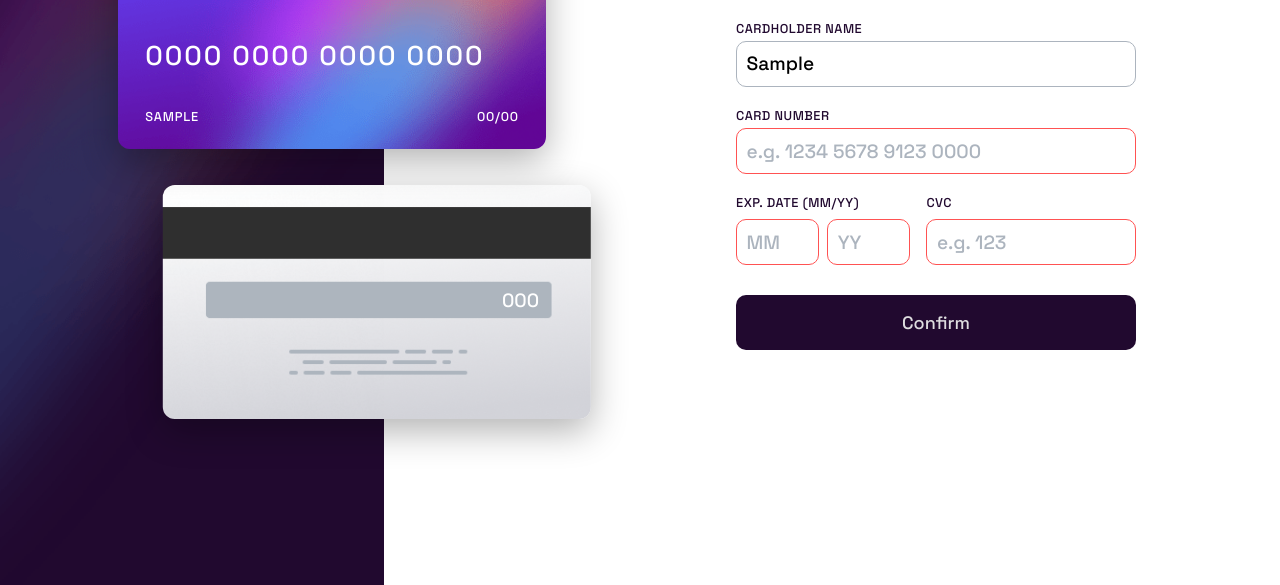
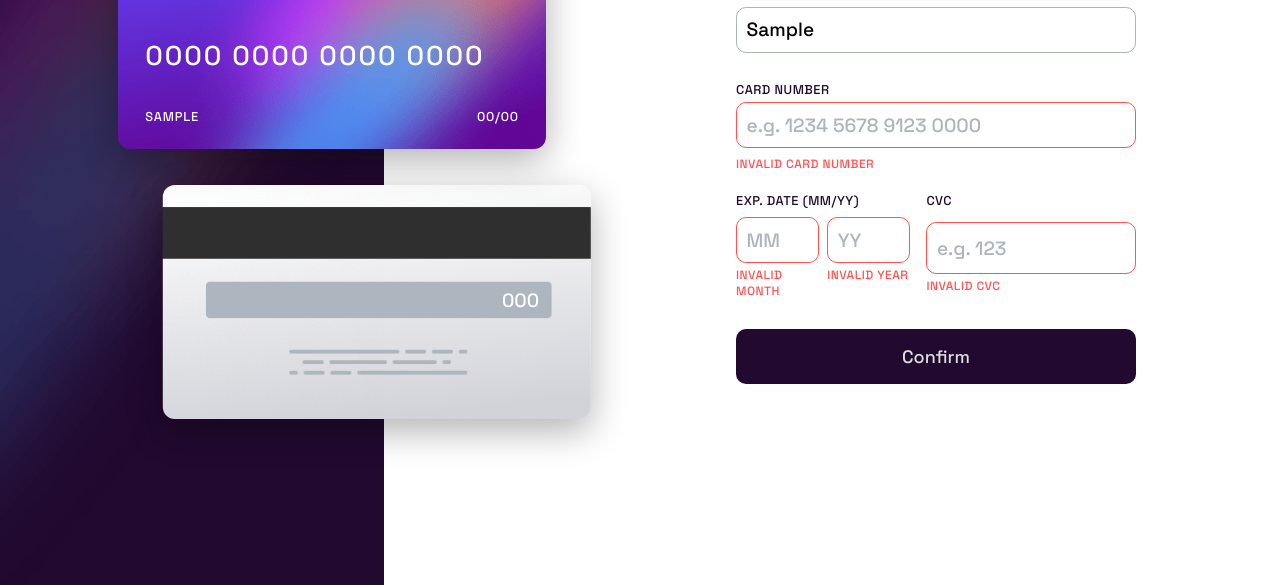
Before and after one commit to paulaherbella/frontend-collection, a plain HTML site: page interactive-card-form/index.html in a window 1280 px wide. Both pictures are taken after typing "Sample", "Sample", "Sample", "Sample", "Sample" into the empty fields and a click on the button "Confirm". Shown: the part 215-800 px from the top of the page. Drawn offline with Linux system fonts and the light colour scheme.

Commit message:
[feat]: validações funcionais e ajustes de erro no fluxo do formulário

```diff
--- a/interactive-card-form/index.html
+++ b/interactive-card-form/index.html
@@ -38,6 +38,7 @@
             id="card-name-input"
             placeholder="e.g. Jane Appleseed"
           />
+          <span class="error-message"></span>
         </div>
 
         <div class="form-card-number">
@@ -47,20 +48,30 @@
             id="card-number-input"
             placeholder="e.g. 1234 5678 9123 0000"
           />
+          <span class="error-message"></span>
         </div>
 
         <div class="form-date-cvc">
           <div class="form-date">
             <label for="date-month-input">Exp. Date (MM/YY)</label>
+
             <div class="date-inputs">
-              <input type="text" id="date-month-input" placeholder="MM" />
-              <input type="text" id="date-year-input" placeholder="YY" />
+              <div class="input-group">
+                <input type="text" id="date-month-input" placeholder="MM" />
+                <span class="error-message"></span>
+              </div>
+
+              <div class="input-group">
+                <input type="text" id="date-year-input" placeholder="YY" />
+                <span class="error-message"></span>
+              </div>
             </div>
           </div>
 
           <div class="form-cvc">
             <label for="cvc-input">CVC</label>
             <input type="text" id="cvc-input" placeholder="e.g. 123" />
+            <span class="error-message"></span>
           </div>
         </div>
 
@@ -68,7 +79,10 @@
       </form>
 
       <section class="thank-you-section">
-        <img class="thank-you-icon" src="./src/assets/icons/icon-complete.svg" />
+        <img
+          class="thank-you-icon"
+          src="./src/assets/icons/icon-complete.svg"
+        />
 
         <p class="thank-you-title">Thank You!</p>
 
--- a/interactive-card-form/src/scripts/main.js
+++ b/interactive-card-form/src/scripts/main.js
@@ -54,9 +54,32 @@ inputCvc.addEventListener("input", () => {
   mockCvc.textContent = inputCvc.value || "000";
 });
 
-function showError(input) {
-  input.style.borderColor = "hsl(0, 100%, 66%)";
+function showError(input, message) {
+  const group = input.parentElement;
+  const msgEl = group.querySelector(".error-message");
+
+  input.classList.add("error");
+
+  if (msgEl) {
+    msgEl.textContent = message;
+    msgEl.classList.add("visible");
+  }
 }
+
+function clearError(input) {
+  const group = input.parentElement;
+  const msgEl = group.querySelector(".error-message");
+
+  input.classList.remove("error");
+  if (msgEl) msgEl.textContent = "";
+}
+
+// limpa erro enquanto digita
+document.querySelectorAll("input").forEach(input => {
+  input.addEventListener("input", () => clearError(input));
+});
+
+
 
 form.addEventListener("submit", (event) => {
   event.preventDefault();
@@ -64,7 +87,8 @@ form.addEventListener("submit", (event) => {
   let isValid = true;
 
   // limpa erros anteriores
-  document.querySelectorAll("input").forEach((i) => (i.style.borderColor = ""));
+  document.querySelectorAll("input").forEach(input => clearError(input));
+
 
   // validações
   if (!inputName.value.trim()) {
--- a/interactive-card-form/src/styles/style.css
+++ b/interactive-card-form/src/styles/style.css
@@ -252,6 +252,29 @@ input:focus {
     margin-bottom: 20px;
 }
 
+.error-message {
+  color: hsl(0, 100%, 66%);
+  font-size: 0.75rem;
+  margin-top: 4px;
+  display: block;
+}
+.error {
+  border-color: hsl(0, 100%, 66%);
+}
+
+input.error {
+  border-color: hsl(0, 100%, 66%);
+}
+
+.error-message {
+  color: hsl(0, 100%, 66%);
+  font-size: 0.75rem;
+  margin-top: 4px;
+  display: block;
+}
+
+
+
 
 
 @media (min-width: 1024px) {
```
